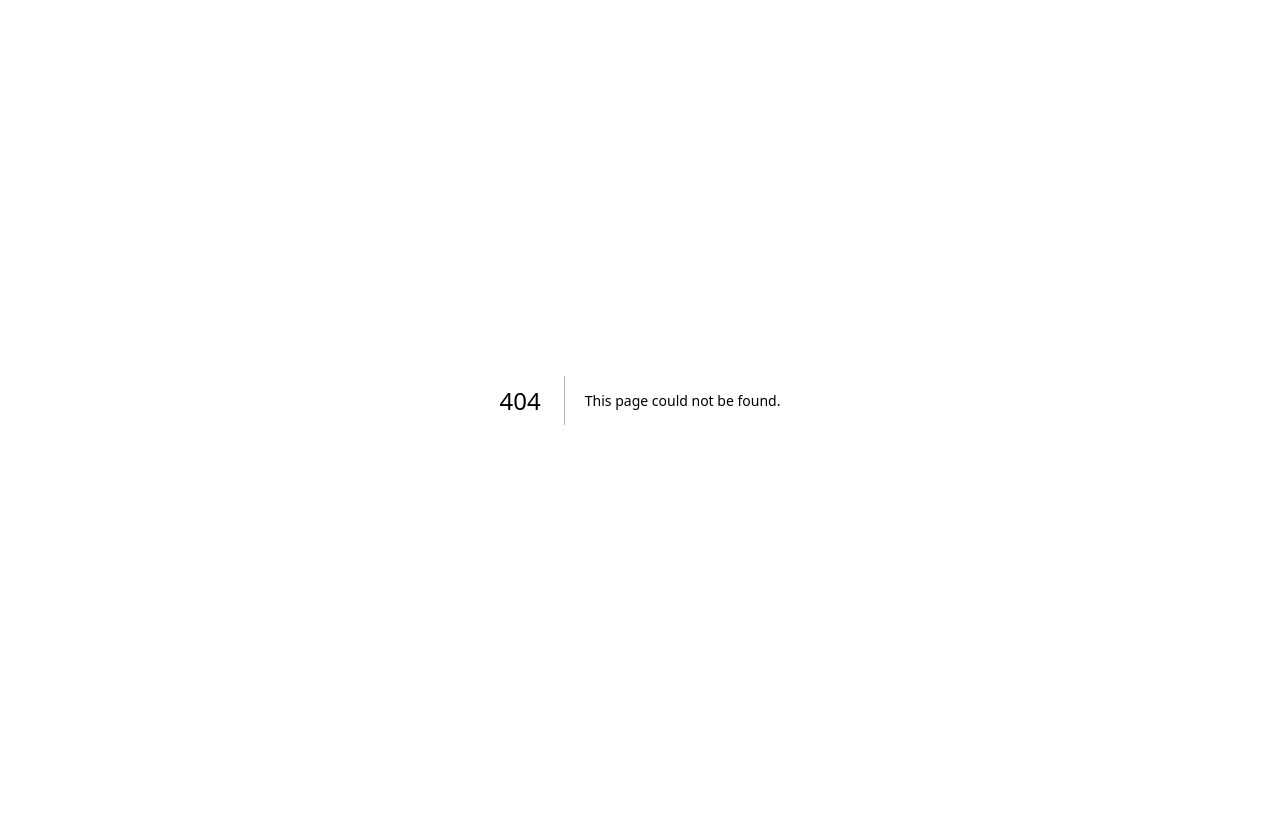
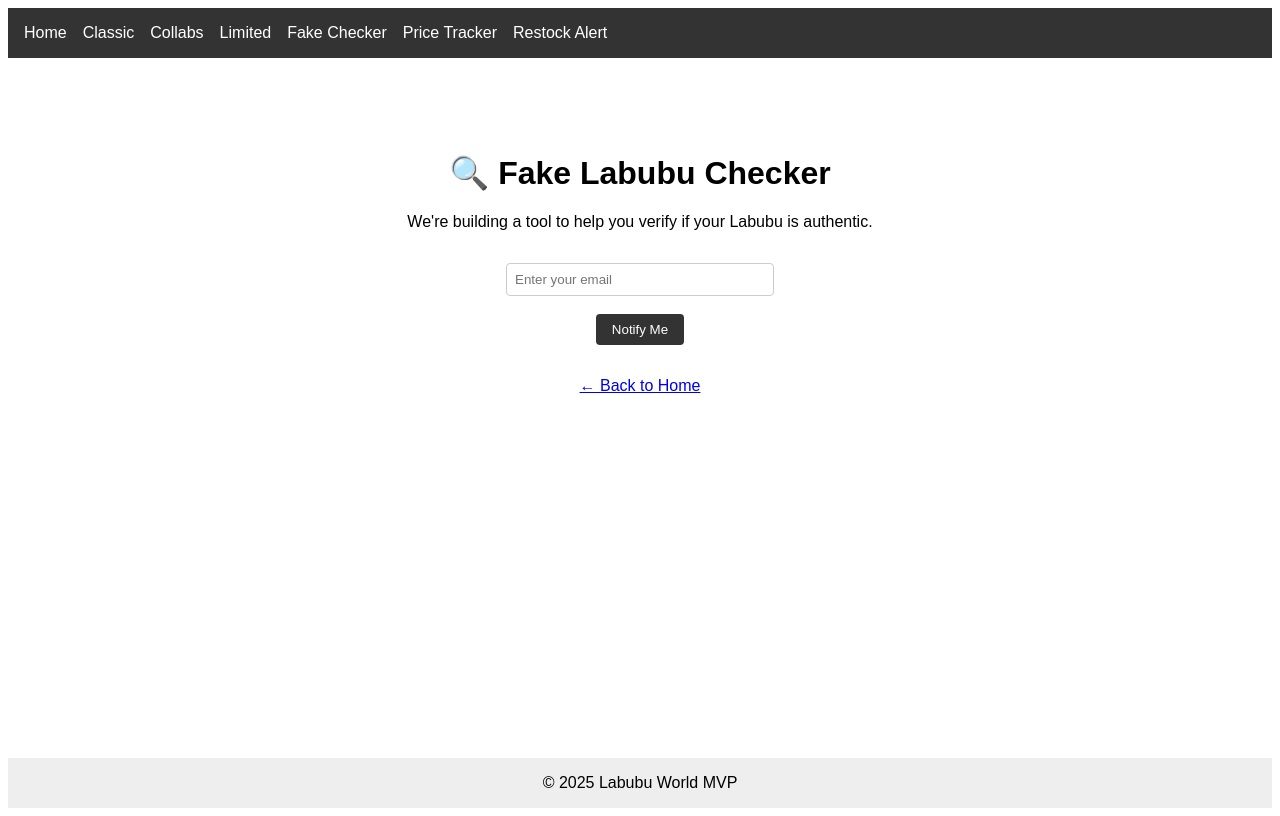
Before and after one commit to DaniBoe/labubu-mvp, a Next.js app: page /tools/fake-checker in a window 1280 px wide. Before the commit this address had no page. Built offline with nearby package versions, Linux system fonts and the light colour scheme.

Commit message:
tools add

```diff
--- a/components/Layout.js
+++ b/components/Layout.js
@@ -26,11 +26,15 @@ export default function Layout({ children }) {
         {/* Header */}
         <header style={{ background: '#333', padding: '1rem' }}>
           <nav style={{ display: 'flex', gap: '1rem' }}>
-            <Link href="/" style={{ color: 'white', textDecoration: 'none' }}>Home</Link>
-            <Link href="/wiki/classic" style={{ color: 'white', textDecoration: 'none' }}>Classic</Link>
-            <Link href="/wiki/collabs" style={{ color: 'white', textDecoration: 'none' }}>Collabs</Link>
-            <Link href="/wiki/limited" style={{ color: 'white', textDecoration: 'none' }}>Limited</Link>
-          </nav>
+  <Link href="/" style={{ color: 'white', textDecoration: 'none' }}>Home</Link>
+  <Link href="/wiki/classic" style={{ color: 'white', textDecoration: 'none' }}>Classic</Link>
+  <Link href="/wiki/collabs" style={{ color: 'white', textDecoration: 'none' }}>Collabs</Link>
+  <Link href="/wiki/limited" style={{ color: 'white', textDecoration: 'none' }}>Limited</Link>
+  <Link href="/tools/fake-checker" style={{ color: 'white', textDecoration: 'none' }}>Fake Checker</Link>
+  <Link href="/tools/price-tracker" style={{ color: 'white', textDecoration: 'none' }}>Price Tracker</Link>
+  <Link href="/tools/restock-alert" style={{ color: 'white', textDecoration: 'none' }}>Restock Alert</Link>
+</nav>
+
         </header>
 
         {/* Page Content */}
@@ -40,7 +44,7 @@ export default function Layout({ children }) {
 
         {/* Footer */}
         <footer style={{ background: '#eee', padding: '1rem', textAlign: 'center' }}>
-          <p style={{ margin: 0 }}>© 2025 Wiki MVP</p>
+          <p style={{ margin: 0 }}>© 2025 Labubu World MVP</p>
         </footer>
       </div>
     </>
--- a/components/Navbar.js
+++ b/components/Navbar.js
@@ -7,6 +7,9 @@ export default function Navbar() {
       <Link href="/classic" style={{ marginRight: '1rem' }}>Classic</Link>
       <Link href="/collabs" style={{ marginRight: '1rem' }}>Collabs</Link>
       <Link href="/limited" style={{ marginRight: '1rem' }}>Limited</Link>
+      <Link href="/tools/fake-checker" style={{ marginRight: '1rem' }}>Fake Checker</Link>
+      <Link href="/tools/price-tracker" style={{ marginRight: '1rem' }}>Price Tracker</Link>
+      <Link href="/tools/restock-alert" style={{ marginRight: '1rem' }}>Restock Alert</Link>
     </nav>
   );
 }
--- /dev/null
+++ b/pages/tools/fake-checker.js
@@ -0,0 +1,64 @@
+import Layout from '@/components/Layout';
+import Link from 'next/link';
+
+export default function FakeCheckerComingSoon() {
+  return (
+    <Layout>
+      <div style={{ textAlign: 'center', marginTop: '4rem' }}>
+        <h1>🔍 Fake Labubu Checker</h1>
+        <p>We're building a tool to help you verify if your Labubu is authentic.</p>
+        <EmailForm subject="Fake Checker Signup" />
+        <BackLink />
+      </div>
+    </Layout>
+  );
+}
+
+function EmailForm({ subject }) {
+  return (
+    <form
+      action="https://formsubmit.co/daniel.boettcher89@gmail.com"
+      method="POST"
+      style={{ marginTop: '2rem' }}
+    >
+      <input type="hidden" name="_next" value="https://labubu-wiki.app/thanks" />
+      <input type="hidden" name="_captcha" value="false" />
+      <input type="hidden" name="_subject" value={subject} />
+
+      <input
+        type="email"
+        name="email"
+        required
+        placeholder="Enter your email"
+        style={{
+          padding: '0.5rem',
+          width: '250px',
+          borderRadius: '4px',
+          border: '1px solid #ccc',
+        }}
+      />
+      <br /><br />
+      <button
+        type="submit"
+        style={{
+          padding: '0.5rem 1rem',
+          backgroundColor: '#333',
+          color: '#fff',
+          border: 'none',
+          borderRadius: '4px',
+          cursor: 'pointer',
+        }}
+      >
+        Notify Me
+      </button>
+    </form>
+  );
+}
+
+function BackLink() {
+  return (
+    <p style={{ marginTop: '2rem' }}>
+      <Link href="/">← Back to Home</Link>
+    </p>
+  );
+}
```
Also changed, not shown: pages/index.js (+20 -1 lines), pages/tools/price-tracker.js (added, +64 -0 lines), pages/tools/restock-alert.js (added, +64 -0 lines).
